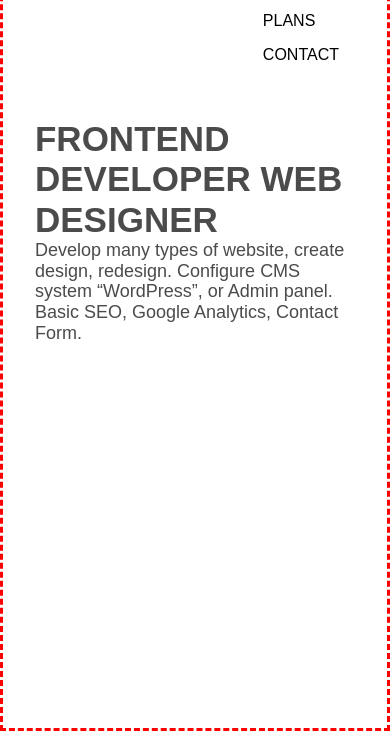
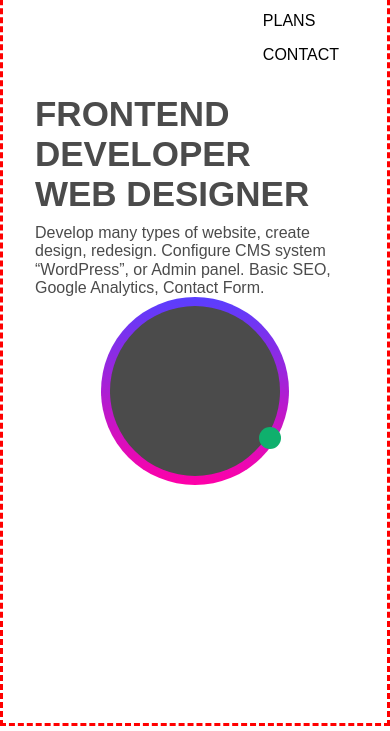
Before and after one commit to serhii-edit/2-portfolio, a website: page src/index.html in a window 390 px wide. Shown: the part 113-844 px from the top of the page. Drawn offline with Linux system fonts and the light colour scheme.

Commit message:
Add Bottom block to -hero section-  (no responsive)

```diff
--- a/src/index.html
+++ b/src/index.html
@@ -54,7 +54,7 @@
      <div class="hero__content">
       <div class="hero__wrap-text">
         <h1 class="hero__title">
-          Frontend Developer &#13; Web Designer
+          Frontend Developer<span class="span-block"></span>Web Designer
         </h1>
         <!-- /.hero__title -->
         <p class="hero__subtitle">
@@ -65,12 +65,28 @@
         <!-- /.hero__subtitle -->
        </div>
        <!-- /.hero__wrap-text -->
+
+
        <div class="hero__wrap-bottom">
+
+        <div class="hero__wrap-face">
+          <div src="" alt="" class="hero__face">
+
+          </div>
+
+          <div class="hero__online">
+          </div>
+          <!-- /.hero__online -->
+
+        </div>
+        <!-- /.hero__wrap-face -->
 
        </div>
        <!-- /.hero__wrap-bottom -->
      </div>
      <!-- /.hero__content -->
+
+
      <div class="hero__wrap-socials">
 
 
--- a/src/scss/_settings.scss
+++ b/src/scss/_settings.scss
@@ -12,3 +12,7 @@ html, body, ul, li, ol, h1, h2, h3, h4, h5, h6, p, a, span {
   font-size: 14px;
   font-weight: 400;
 }
+
+.span-block {
+  display: block;
+}
--- a/src/scss/tamplate/_header.scss
+++ b/src/scss/tamplate/_header.scss
@@ -34,8 +34,8 @@
     // Border end
   }
   &__sy-logo {
-    width: 45px;
-    height: 43px;
+    width: 40px;
+    height: 38px;
     display: inline-block;
   }
   &__name {
--- a/src/scss/tamplate/_hero.scss
+++ b/src/scss/tamplate/_hero.scss
@@ -6,7 +6,7 @@
     padding-top: 79.2px;
   }
   &__content {
-    margin-top: 150px;
+    margin-top: 130px;
   }
   &__title {
     font-style: normal;
@@ -14,13 +14,62 @@
     font-size: 35px;
     text-transform: uppercase;
     color: $darkSilver;
+
+    line-height: 40px;
+    margin-bottom: 10px;
   }
   &__subtitle {
     font-style: normal;
     font-weight: 400;
-    font-size: 18px;
+    font-size: 16px;
 
     color: $darkSilver;
+    max-width: 406px;
+  }
+  // End of Text
 
+  // Start Face
+  &__wrap {
+    &-bottom {
+      margin-right: auto;
+      margin-left: auto;
+      display: flex;
+      flex-direction: column;
+      align-items: center;
+    }
+    &-face {
+      position: relative;
+      padding: 8px;
+      border-radius: 100%;
+
+      border-radius: 100%;
+      background-clip: padding-box;
+      // Border start
+      &:before {
+        content: '';
+        position: absolute;
+        top: 0; right: 0; bottom: 0; left: 0;
+        z-index: -1;
+        margin: -1px; /* !importanté */
+        border-radius: inherit; /* !importanté */
+        background: linear-gradient(180deg, #593EFF 0%, #FF00A8 100%);
+      }
+      // Border end
+    }
+  }
+  &__face {
+    width: 170px;
+    height: 170px;
+    background-color: $darkSilver;
+    border-radius: 100%;
+  }
+  &__online {
+    position: absolute;
+    background-color: #0FB06D;
+    width: 22px;
+    height: 22px;
+    border-radius: 100%;
+    bottom: 35px;
+    right: 7px;
   }
 }
```
Also changed, not shown: src/css/style.css, src/img/face.jpg (added), task/face.jpg (added).
